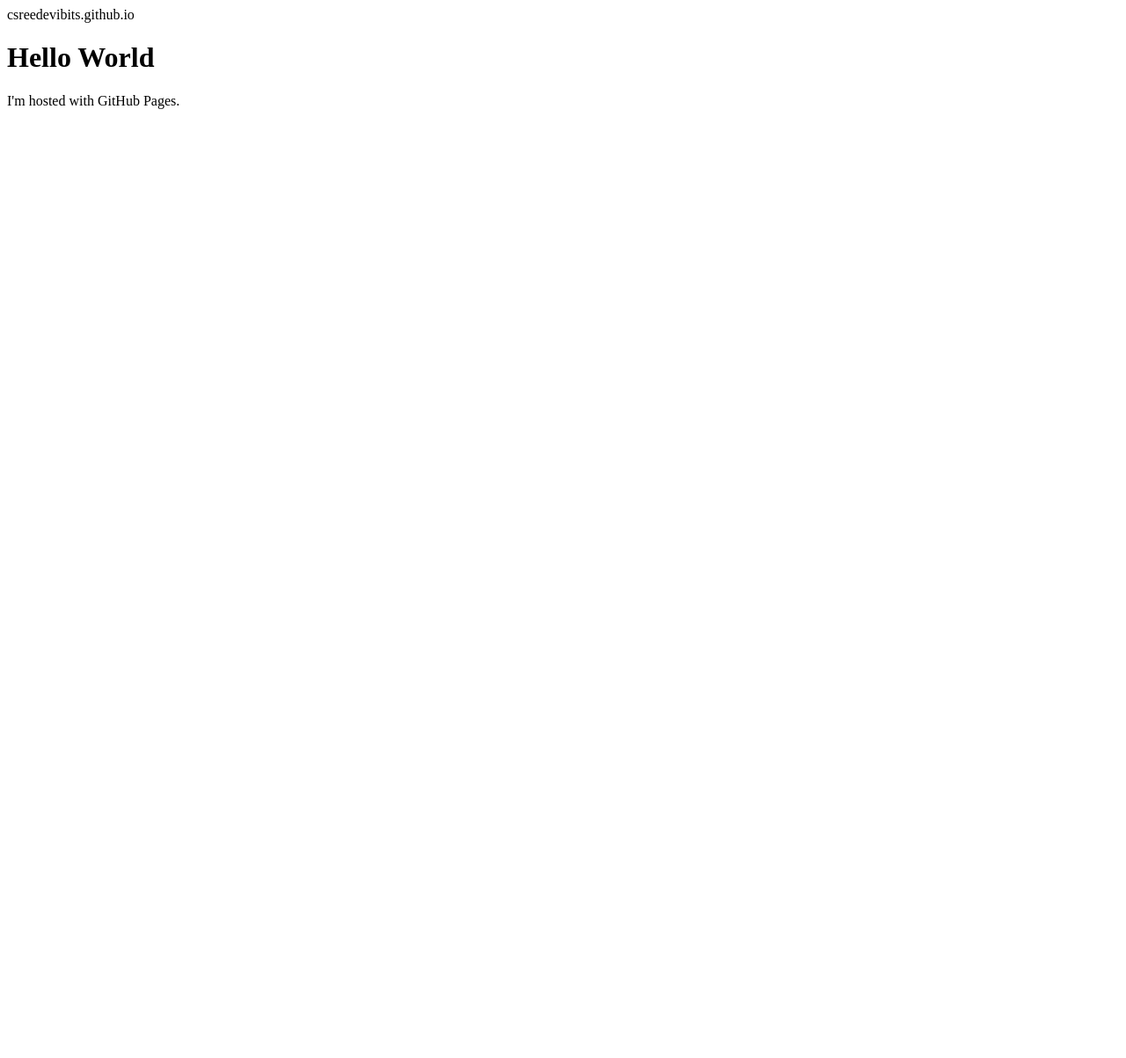
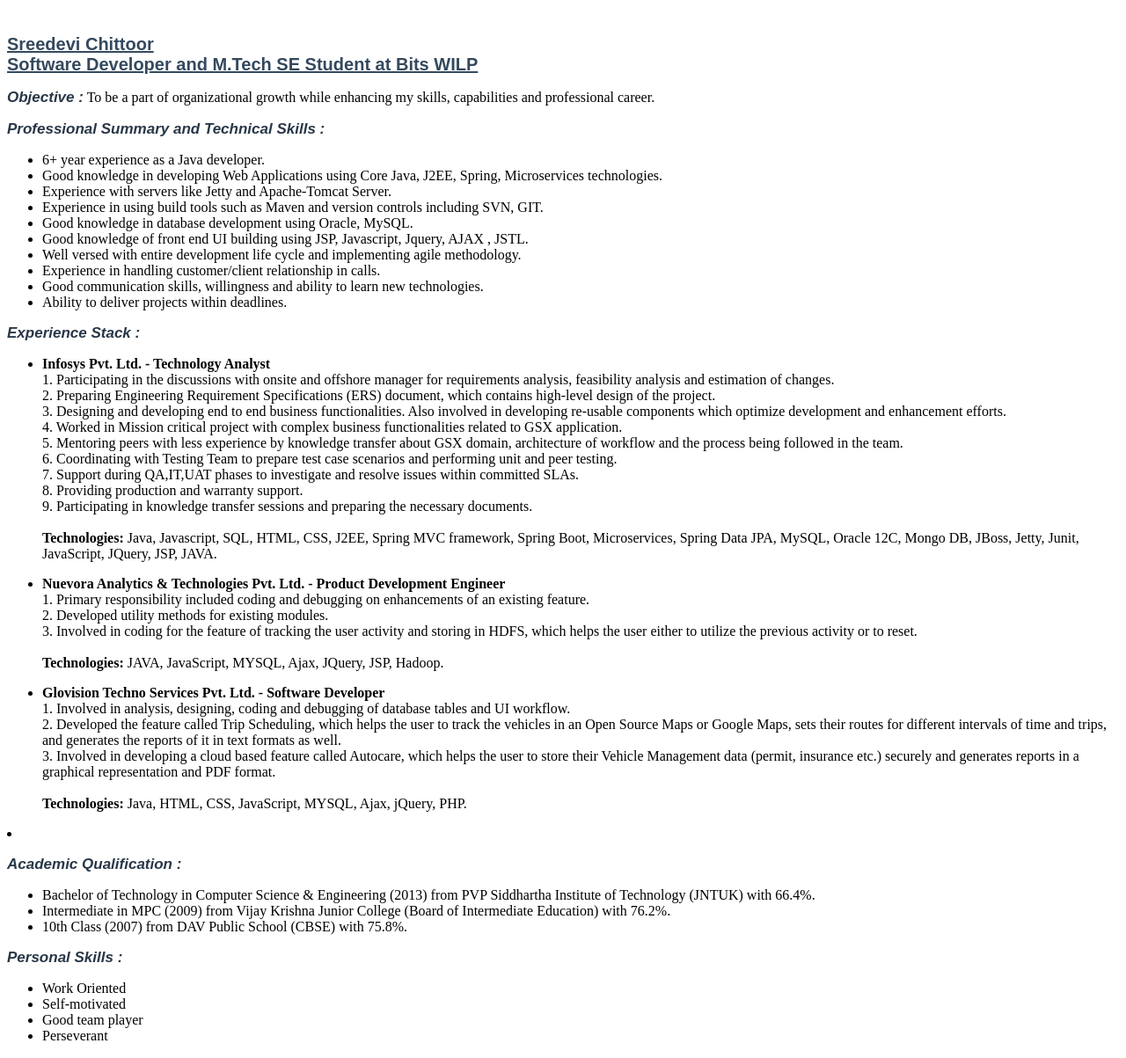
Before and after one commit to csreedevibits/github.io, a plain HTML site: page index.html in a window 1280 px wide. Shown: the whole page at 88% size. Before the commit the page ends 800 px from the top, so only its background shows below. Drawn offline with Linux system fonts and the light colour scheme.

Commit message:
Profile Page changes

```diff
--- a/index.html
+++ b/index.html
@@ -1,8 +1,93 @@
 <!DOCTYPE html>
 <html>
-<head>csreedevibits.github.io</head>
+<head>
+<meta charset="ISO-8859-1">
+<title>Sreedevi Chittoor - Profile Page</title>
+<style>
+h1 {
+  color: #34495E;
+  font-size: 20px;
+  font-family: Arial, Helvetica, sans-serif;
+}
+</style>
+</head>
+<br>
+<h1><u><b>Sreedevi Chittoor</b> <br>
+Software Developer and M.Tech SE Student at Bits WILP</u></h1>
 <body>
-<h1>Hello World</h1>
-<p>I'm hosted with GitHub Pages.</p>
+
+<p>
+    <b style="color:#283747;font-size: 17px;font-family: Arial, Helvetica, sans-serif;"><i>Objective :</i></b>
+     To be a part of organizational growth while enhancing my skills, capabilities and professional career.
+</p>
+
+<p>
+   <b style="color:#283747;font-size: 17px;font-family: Arial, Helvetica, sans-serif;"><i>Professional Summary and Technical Skills :</i></b>
+   <ul>
+   <li>6+ year experience as a Java developer.</li>
+   <li>Good knowledge in developing Web Applications using Core Java, J2EE, Spring, Microservices technologies.</li>
+   <li>Experience with servers like Jetty and Apache-Tomcat Server.</li>
+   <li>Experience in using build tools such as Maven and version controls including SVN, GIT.</li>
+   <li>Good knowledge in database development using Oracle, MySQL.</li>
+   <li>Good knowledge of front end UI building using JSP, Javascript, Jquery, AJAX , JSTL.</li>
+   <li>Well versed with entire development life cycle and implementing agile methodology.</li>
+   <li>Experience in handling customer/client relationship in calls.</li>
+   <li>Good communication skills, willingness and ability to learn new technologies.</li>
+   <li>Ability to deliver projects within deadlines.</li>
+   </ul>
+</p>
+
+<p>
+  <b style="color:#283747;font-size: 17px;font-family: Arial, Helvetica, sans-serif;"><i>Experience Stack :</i></b>
+  <ul>
+  <li><p><b>Infosys Pvt. Ltd. - Technology Analyst </b><br>
+      1. Participating in the discussions with onsite and offshore manager for requirements analysis, feasibility analysis and estimation of changes.<br>
+      2. Preparing Engineering Requirement Specifications (ERS) document, which contains high-level design of the project.<br>
+      3. Designing and developing end to end business functionalities. Also involved in developing re-usable components which optimize development and enhancement efforts.<br>
+      4. Worked in Mission critical project with complex business functionalities related to GSX application.<br>
+      5. Mentoring peers with less experience by knowledge transfer about GSX domain, architecture of workflow and the process being followed in the team.<br>
+      6. Coordinating with Testing Team to prepare test case scenarios and performing unit and peer testing.<br>
+      7. Support during QA,IT,UAT phases to investigate and resolve issues within committed SLAs.<br>
+      8. Providing production and warranty support.<br>
+      9. Participating in knowledge transfer sessions and preparing the necessary documents.<br><br>
+      <b>Technologies:</b> Java, Javascript, SQL, HTML, CSS, J2EE, Spring MVC framework,
+                    Spring Boot, Microservices, Spring Data JPA, MySQL, Oracle 12C,
+                    Mongo DB, JBoss, Jetty, Junit, JavaScript, JQuery, JSP, JAVA.
+   </p></li>
+  <li><p><b>Nuevora Analytics & Technologies Pvt. Ltd. - Product Development Engineer</b><br>
+      1. Primary responsibility included coding and debugging on enhancements of an existing feature.<br>
+      2. Developed utility methods for existing modules.<br>
+      3. Involved in coding for the feature of tracking the user activity and storing in HDFS, which helps the user either to utilize the previous activity or to reset.<br><br>
+      <b>Technologies:</b> JAVA, JavaScript, MYSQL, Ajax, JQuery, JSP, Hadoop.
+  </p></li>
+  <li><p><b>Glovision Techno Services Pvt. Ltd.  - Software Developer</b><br>
+       1. Involved in analysis, designing, coding and debugging of database tables and UI workflow.<br>
+       2. Developed the feature called Trip Scheduling, which helps the user to track the vehicles in an Open Source Maps or Google Maps, sets their routes for different
+        intervals of time and trips, and generates the reports of it in text formats as well.<br>
+       3. Involved in developing a cloud based feature called Autocare, which helps the user to store their Vehicle Management data (permit, insurance etc.) securely
+        and generates reports in a graphical representation and PDF format.<br><br>
+       <b>Technologies:</b> Java, HTML, CSS, JavaScript, MYSQL, Ajax, jQuery, PHP.
+  </p></li>
+  </ul>
+  <li><p></p></li>
+</p>
+<p>
+  <b style="color:#283747;font-size: 17px;font-family: Arial, Helvetica, sans-serif;"><i>Academic Qualification :</i></b>
+  <ul>
+  <li>Bachelor of Technology in Computer Science & Engineering (2013) from PVP Siddhartha Institute of Technology (JNTUK) with 66.4%.</li>
+  <li>Intermediate in MPC (2009) from Vijay Krishna Junior College (Board of Intermediate Education) with 76.2%.</li>
+  <li>10th Class (2007) from DAV Public School (CBSE) with 75.8%.</li>
+  </ul>
+</p>
+
+<p>
+  <b style="color:#283747;font-size: 17px;font-family: Arial, Helvetica, sans-serif;"><i>Personal Skills :</i></b>
+  <ul>
+  <li>Work Oriented</li>
+  <li>Self-motivated</li>
+  <li>Good team player</li>
+  <li>Perseverant</li>
+  </ul>
+</p>
 </body>
 </html>
```
